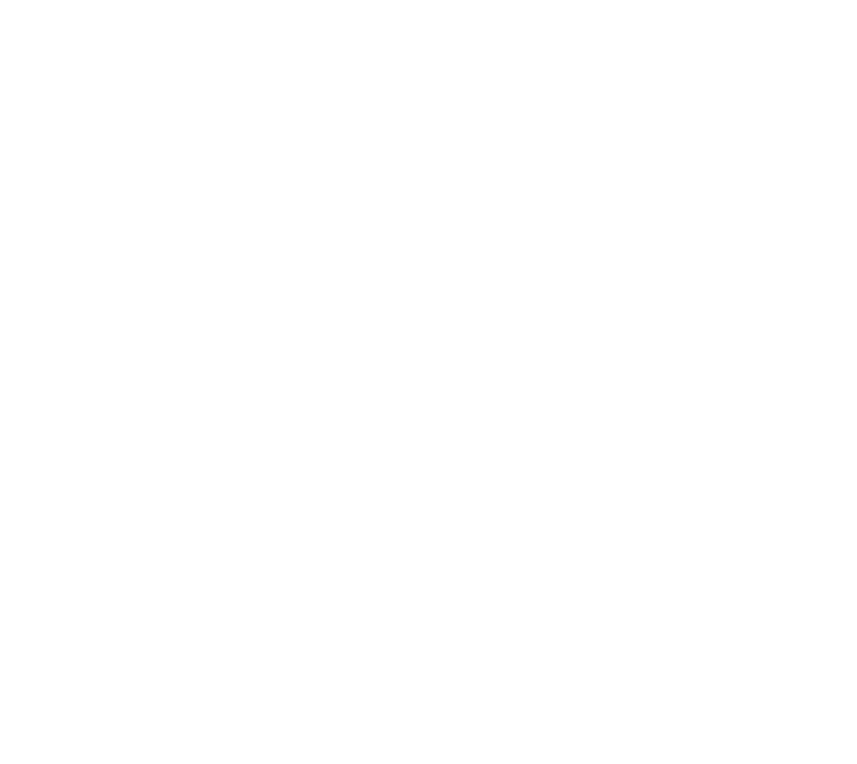
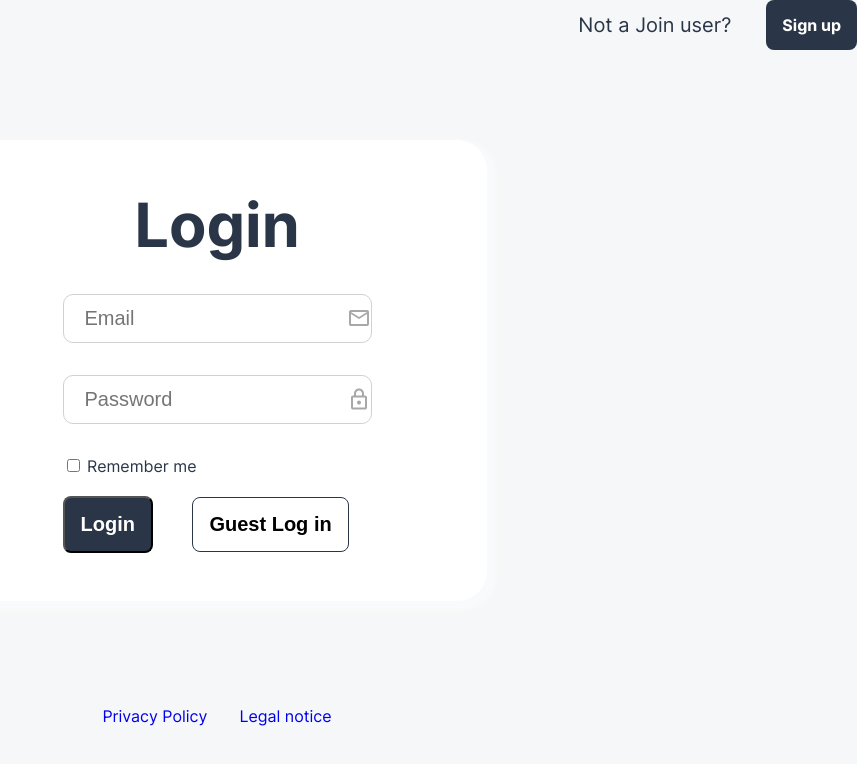
Before and after one commit to eitos1989/join-177, a plain HTML site: page index.html in a window 1280 px wide. Shown: the whole page, without its empty margins (423-1280 px from the left). Drawn offline with Linux system fonts and the light colour scheme.

Commit message:
login Page without Image

```diff
--- a/index.html
+++ b/index.html
@@ -9,6 +9,30 @@
     <title>Join</title>
 </head>
 <body>
+    <div class="headerLine">
+        <div class="text-middle mr-35">Not a Join user?</div>
+        <div class="btn-dark">Sign up</div>
+    </div>
+    <div class="mainWrapper">
+        <div class="loginContainer">
+            <div class="loginHeadline mb-32">Login</div>
+            <form action="/#; false;">
+                <div class="formCenter">
+                    <input type="email" placeholder="Email" required class="mb-32 mail">
+                    <input type="password" placeholder="Password" required class="mb-32 lock">
+                    <label class="checkContainer mb-20">
+                        <input type="checkbox"> Remember me
+                    </label>
+                </div>
+                <button type="submit" class="btn-dark text-middle mr-35">Login</button>
+                <button type="reset" class="btn-light text-middle">Guest Log in</button>
+            </form>
 
+        </div>
+    </div>
+    <div class="footer">
+        <a href="privacy_policy.html">Privacy Policy</a>
+        <a href="legal_notice.html">Legal notice</a>
+    </div>
 </body>
 </html>
--- a/styles/font.css
+++ b/styles/font.css
@@ -4,12 +4,12 @@
     font-family: 'Inter';
     font-style: normal;
     font-weight: 100;
-    src: url('../fonts/inter-v13-latin-100.eot'); /* IE9 Compat Modes */
-    src: url('../fonts/inter-v13-latin-100.eot?#iefix') format('embedded-opentype'), /* IE6-IE8 */
-         url('../fonts/inter-v13-latin-100.woff2') format('woff2'), /* Chrome 36+, Opera 23+, Firefox 39+, Safari 12+, iOS 10+ */
-         url('../fonts/inter-v13-latin-100.woff') format('woff'), /* Chrome 5+, Firefox 3.6+, IE 9+, Safari 5.1+, iOS 5+ */
-         url('../fonts/inter-v13-latin-100.ttf') format('truetype'), /* Chrome 4+, Firefox 3.5+, IE 9+, Safari 3.1+, iOS 4.2+, Android Browser 2.2+ */
-         url('../fonts/inter-v13-latin-100.svg#Inter') format('svg'); /* Legacy iOS */
+    src: url('../assets/fonts/inter-v13-latin-100.eot'); /* IE9 Compat Modes */
+    src: url('../assets/fonts/inter-v13-latin-100.eot?#iefix') format('embedded-opentype'), /* IE6-IE8 */
+         url('../assets/fonts/inter-v13-latin-100.woff2') format('woff2'), /* Chrome 36+, Opera 23+, Firefox 39+, Safari 12+, iOS 10+ */
+         url('../assets/fonts/inter-v13-latin-100.woff') format('woff'), /* Chrome 5+, Firefox 3.6+, IE 9+, Safari 5.1+, iOS 5+ */
+         url('../assets/fonts/inter-v13-latin-100.ttf') format('truetype'), /* Chrome 4+, Firefox 3.5+, IE 9+, Safari 3.1+, iOS 4.2+, Android Browser 2.2+ */
+         url('../assets/fonts/inter-v13-latin-100.svg#Inter') format('svg'); /* Legacy iOS */
   }
   /* inter-200 - latin */
   @font-face {
@@ -17,12 +17,12 @@
     font-family: 'Inter';
     font-style: normal;
     font-weight: 200;
-    src: url('../fonts/inter-v13-latin-200.eot'); /* IE9 Compat Modes */
-    src: url('../fonts/inter-v13-latin-200.eot?#iefix') format('embedded-opentype'), /* IE6-IE8 */
-         url('../fonts/inter-v13-latin-200.woff2') format('woff2'), /* Chrome 36+, Opera 23+, Firefox 39+, Safari 12+, iOS 10+ */
-         url('../fonts/inter-v13-latin-200.woff') format('woff'), /* Chrome 5+, Firefox 3.6+, IE 9+, Safari 5.1+, iOS 5+ */
-         url('../fonts/inter-v13-latin-200.ttf') format('truetype'), /* Chrome 4+, Firefox 3.5+, IE 9+, Safari 3.1+, iOS 4.2+, Android Browser 2.2+ */
-         url('../fonts/inter-v13-latin-200.svg#Inter') format('svg'); /* Legacy iOS */
+    src: url('../assets/fonts/inter-v13-latin-200.eot'); /* IE9 Compat Modes */
+    src: url('../assets/fonts/inter-v13-latin-200.eot?#iefix') format('embedded-opentype'), /* IE6-IE8 */
+         url('../assets/fonts/inter-v13-latin-200.woff2') format('woff2'), /* Chrome 36+, Opera 23+, Firefox 39+, Safari 12+, iOS 10+ */
+         url('../assets/fonts/inter-v13-latin-200.woff') format('woff'), /* Chrome 5+, Firefox 3.6+, IE 9+, Safari 5.1+, iOS 5+ */
+         url('../assets/fonts/inter-v13-latin-200.ttf') format('truetype'), /* Chrome 4+, Firefox 3.5+, IE 9+, Safari 3.1+, iOS 4.2+, Android Browser 2.2+ */
+         url('../assets/fonts/inter-v13-latin-200.svg#Inter') format('svg'); /* Legacy iOS */
   }
   /* inter-300 - latin */
   @font-face {
@@ -30,12 +30,12 @@
     font-family: 'Inter';
     font-style: normal;
     font-weight: 300;
-    src: url('../fonts/inter-v13-latin-300.eot'); /* IE9 Compat Modes */
-    src: url('../fonts/inter-v13-latin-300.eot?#iefix') format('embedded-opentype'), /* IE6-IE8 */
-         url('../fonts/inter-v13-latin-300.woff2') format('woff2'), /* Chrome 36+, Opera 23+, Firefox 39+, Safari 12+, iOS 10+ */
-         url('../fonts/inter-v13-latin-300.woff') format('woff'), /* Chrome 5+, Firefox 3.6+, IE 9+, Safari 5.1+, iOS 5+ */
-         url('../fonts/inter-v13-latin-300.ttf') format('truetype'), /* Chrome 4+, Firefox 3.5+, IE 9+, Safari 3.1+, iOS 4.2+, Android Browser 2.2+ */
-         url('../fonts/inter-v13-latin-300.svg#Inter') format('svg'); /* Legacy iOS */
+    src: url('../assets/fonts/inter-v13-latin-300.eot'); /* IE9 Compat Modes */
+    src: url('../assets/fonts/inter-v13-latin-300.eot?#iefix') format('embedded-opentype'), /* IE6-IE8 */
+         url('../assets/fonts/inter-v13-latin-300.woff2') format('woff2'), /* Chrome 36+, Opera 23+, Firefox 39+, Safari 12+, iOS 10+ */
+         url('../assets/fonts/inter-v13-latin-300.woff') format('woff'), /* Chrome 5+, Firefox 3.6+, IE 9+, Safari 5.1+, iOS 5+ */
+         url('../assets/fonts/inter-v13-latin-300.ttf') format('truetype'), /* Chrome 4+, Firefox 3.5+, IE 9+, Safari 3.1+, iOS 4.2+, Android Browser 2.2+ */
+         url('../assets/fonts/inter-v13-latin-300.svg#Inter') format('svg'); /* Legacy iOS */
   }
   /* inter-regular - latin */
   @font-face {
@@ -43,12 +43,12 @@
     font-family: 'Inter';
     font-style: normal;
     font-weight: 400;
-    src: url('../fonts/inter-v13-latin-regular.eot'); /* IE9 Compat Modes */
-    src: url('../fonts/inter-v13-latin-regular.eot?#iefix') format('embedded-opentype'), /* IE6-IE8 */
-         url('../fonts/inter-v13-latin-regular.woff2') format('woff2'), /* Chrome 36+, Opera 23+, Firefox 39+, Safari 12+, iOS 10+ */
-         url('../fonts/inter-v13-latin-regular.woff') format('woff'), /* Chrome 5+, Firefox 3.6+, IE 9+, Safari 5.1+, iOS 5+ */
-         url('../fonts/inter-v13-latin-regular.ttf') format('truetype'), /* Chrome 4+, Firefox 3.5+, IE 9+, Safari 3.1+, iOS 4.2+, Android Browser 2.2+ */
-         url('../fonts/inter-v13-latin-regular.svg#Inter') format('svg'); /* Legacy iOS */
+    src: url('../assets/fonts/inter-v13-latin-regular.eot'); /* IE9 Compat Modes */
+    src: url('../assets/fonts/inter-v13-latin-regular.eot?#iefix') format('embedded-opentype'), /* IE6-IE8 */
+         url('../assets/fonts/inter-v13-latin-regular.woff2') format('woff2'), /* Chrome 36+, Opera 23+, Firefox 39+, Safari 12+, iOS 10+ */
+         url('../assets/fonts/inter-v13-latin-regular.woff') format('woff'), /* Chrome 5+, Firefox 3.6+, IE 9+, Safari 5.1+, iOS 5+ */
+         url('../assets/fonts/inter-v13-latin-regular.ttf') format('truetype'), /* Chrome 4+, Firefox 3.5+, IE 9+, Safari 3.1+, iOS 4.2+, Android Browser 2.2+ */
+         url('../assets/fonts/inter-v13-latin-regular.svg#Inter') format('svg'); /* Legacy iOS */
   }
   /* inter-500 - latin */
   @font-face {
@@ -56,12 +56,12 @@
     font-family: 'Inter';
     font-style: normal;
     font-weight: 500;
-    src: url('../fonts/inter-v13-latin-500.eot'); /* IE9 Compat Modes */
-    src: url('../fonts/inter-v13-latin-500.eot?#iefix') format('embedded-opentype'), /* IE6-IE8 */
-         url('../fonts/inter-v13-latin-500.woff2') format('woff2'), /* Chrome 36+, Opera 23+, Firefox 39+, Safari 12+, iOS 10+ */
-         url('../fonts/inter-v13-latin-500.woff') format('woff'), /* Chrome 5+, Firefox 3.6+, IE 9+, Safari 5.1+, iOS 5+ */
-         url('../fonts/inter-v13-latin-500.ttf') format('truetype'), /* Chrome 4+, Firefox 3.5+, IE 9+, Safari 3.1+, iOS 4.2+, Android Browser 2.2+ */
-         url('../fonts/inter-v13-latin-500.svg#Inter') format('svg'); /* Legacy iOS */
+    src: url('../assets/fonts/inter-v13-latin-500.eot'); /* IE9 Compat Modes */
+    src: url('../assets/fonts/inter-v13-latin-500.eot?#iefix') format('embedded-opentype'), /* IE6-IE8 */
+         url('../assets/fonts/inter-v13-latin-500.woff2') format('woff2'), /* Chrome 36+, Opera 23+, Firefox 39+, Safari 12+, iOS 10+ */
+         url('../assets/fonts/inter-v13-latin-500.woff') format('woff'), /* Chrome 5+, Firefox 3.6+, IE 9+, Safari 5.1+, iOS 5+ */
+         url('../assets/fonts/inter-v13-latin-500.ttf') format('truetype'), /* Chrome 4+, Firefox 3.5+, IE 9+, Safari 3.1+, iOS 4.2+, Android Browser 2.2+ */
+         url('../assets/fonts/inter-v13-latin-500.svg#Inter') format('svg'); /* Legacy iOS */
   }
   /* inter-600 - latin */
   @font-face {
@@ -69,12 +69,12 @@
     font-family: 'Inter';
     font-style: normal;
     font-weight: 600;
-    src: url('../fonts/inter-v13-latin-600.eot'); /* IE9 Compat Modes */
-    src: url('../fonts/inter-v13-latin-600.eot?#iefix') format('embedded-opentype'), /* IE6-IE8 */
-         url('../fonts/inter-v13-latin-600.woff2') format('woff2'), /* Chrome 36+, Opera 23+, Firefox 39+, Safari 12+, iOS 10+ */
-         url('../fonts/inter-v13-latin-600.woff') format('woff'), /* Chrome 5+, Firefox 3.6+, IE 9+, Safari 5.1+, iOS 5+ */
-         url('../fonts/inter-v13-latin-600.ttf') format('truetype'), /* Chrome 4+, Firefox 3.5+, IE 9+, Safari 3.1+, iOS 4.2+, Android Browser 2.2+ */
-         url('../fonts/inter-v13-latin-600.svg#Inter') format('svg'); /* Legacy iOS */
+    src: url('../assets/fonts/inter-v13-latin-600.eot'); /* IE9 Compat Modes */
+    src: url('../assets/fonts/inter-v13-latin-600.eot?#iefix') format('embedded-opentype'), /* IE6-IE8 */
+         url('../assets/fonts/inter-v13-latin-600.woff2') format('woff2'), /* Chrome 36+, Opera 23+, Firefox 39+, Safari 12+, iOS 10+ */
+         url('../assets/fonts/inter-v13-latin-600.woff') format('woff'), /* Chrome 5+, Firefox 3.6+, IE 9+, Safari 5.1+, iOS 5+ */
+         url('../assets/fonts/inter-v13-latin-600.ttf') format('truetype'), /* Chrome 4+, Firefox 3.5+, IE 9+, Safari 3.1+, iOS 4.2+, Android Browser 2.2+ */
+         url('../assets/fonts/inter-v13-latin-600.svg#Inter') format('svg'); /* Legacy iOS */
   }
   /* inter-700 - latin */
   @font-face {
@@ -82,12 +82,12 @@
     font-family: 'Inter';
     font-style: normal;
     font-weight: 700;
-    src: url('../fonts/inter-v13-latin-700.eot'); /* IE9 Compat Modes */
-    src: url('../fonts/inter-v13-latin-700.eot?#iefix') format('embedded-opentype'), /* IE6-IE8 */
-         url('../fonts/inter-v13-latin-700.woff2') format('woff2'), /* Chrome 36+, Opera 23+, Firefox 39+, Safari 12+, iOS 10+ */
-         url('../fonts/inter-v13-latin-700.woff') format('woff'), /* Chrome 5+, Firefox 3.6+, IE 9+, Safari 5.1+, iOS 5+ */
-         url('../fonts/inter-v13-latin-700.ttf') format('truetype'), /* Chrome 4+, Firefox 3.5+, IE 9+, Safari 3.1+, iOS 4.2+, Android Browser 2.2+ */
-         url('../fonts/inter-v13-latin-700.svg#Inter') format('svg'); /* Legacy iOS */
+    src: url('../assets/fonts/inter-v13-latin-700.eot'); /* IE9 Compat Modes */
+    src: url('../assets/fonts/inter-v13-latin-700.eot?#iefix') format('embedded-opentype'), /* IE6-IE8 */
+         url('../assets/fonts/inter-v13-latin-700.woff2') format('woff2'), /* Chrome 36+, Opera 23+, Firefox 39+, Safari 12+, iOS 10+ */
+         url('../assets/fonts/inter-v13-latin-700.woff') format('woff'), /* Chrome 5+, Firefox 3.6+, IE 9+, Safari 5.1+, iOS 5+ */
+         url('../assets/fonts/inter-v13-latin-700.ttf') format('truetype'), /* Chrome 4+, Firefox 3.5+, IE 9+, Safari 3.1+, iOS 4.2+, Android Browser 2.2+ */
+         url('../assets/fonts/inter-v13-latin-700.svg#Inter') format('svg'); /* Legacy iOS */
   }
   /* inter-800 - latin */
   @font-face {
@@ -95,12 +95,12 @@
     font-family: 'Inter';
     font-style: normal;
     font-weight: 800;
-    src: url('../fonts/inter-v13-latin-800.eot'); /* IE9 Compat Modes */
-    src: url('../fonts/inter-v13-latin-800.eot?#iefix') format('embedded-opentype'), /* IE6-IE8 */
-         url('../fonts/inter-v13-latin-800.woff2') format('woff2'), /* Chrome 36+, Opera 23+, Firefox 39+, Safari 12+, iOS 10+ */
-         url('../fonts/inter-v13-latin-800.woff') format('woff'), /* Chrome 5+, Firefox 3.6+, IE 9+, Safari 5.1+, iOS 5+ */
-         url('../fonts/inter-v13-latin-800.ttf') format('truetype'), /* Chrome 4+, Firefox 3.5+, IE 9+, Safari 3.1+, iOS 4.2+, Android Browser 2.2+ */
-         url('../fonts/inter-v13-latin-800.svg#Inter') format('svg'); /* Legacy iOS */
+    src: url('../assets/fonts/inter-v13-latin-800.eot'); /* IE9 Compat Modes */
+    src: url('../assets/fonts/inter-v13-latin-800.eot?#iefix') format('embedded-opentype'), /* IE6-IE8 */
+         url('../assets/fonts/inter-v13-latin-800.woff2') format('woff2'), /* Chrome 36+, Opera 23+, Firefox 39+, Safari 12+, iOS 10+ */
+         url('../assets/fonts/inter-v13-latin-800.woff') format('woff'), /* Chrome 5+, Firefox 3.6+, IE 9+, Safari 5.1+, iOS 5+ */
+         url('../assets/fonts/inter-v13-latin-800.ttf') format('truetype'), /* Chrome 4+, Firefox 3.5+, IE 9+, Safari 3.1+, iOS 4.2+, Android Browser 2.2+ */
+         url('../assets/fonts/inter-v13-latin-800.svg#Inter') format('svg'); /* Legacy iOS */
   }
   /* inter-900 - latin */
   @font-face {
@@ -108,10 +108,10 @@
     font-family: 'Inter';
     font-style: normal;
     font-weight: 900;
-    src: url('../fonts/inter-v13-latin-900.eot'); /* IE9 Compat Modes */
-    src: url('../fonts/inter-v13-latin-900.eot?#iefix') format('embedded-opentype'), /* IE6-IE8 */
-         url('../fonts/inter-v13-latin-900.woff2') format('woff2'), /* Chrome 36+, Opera 23+, Firefox 39+, Safari 12+, iOS 10+ */
-         url('../fonts/inter-v13-latin-900.woff') format('woff'), /* Chrome 5+, Firefox 3.6+, IE 9+, Safari 5.1+, iOS 5+ */
-         url('../fonts/inter-v13-latin-900.ttf') format('truetype'), /* Chrome 4+, Firefox 3.5+, IE 9+, Safari 3.1+, iOS 4.2+, Android Browser 2.2+ */
-         url('../fonts/inter-v13-latin-900.svg#Inter') format('svg'); /* Legacy iOS */
+    src: url('../assets/fonts/inter-v13-latin-900.eot'); /* IE9 Compat Modes */
+    src: url('../assets/fonts/inter-v13-latin-900.eot?#iefix') format('embedded-opentype'), /* IE6-IE8 */
+         url('../assets/fonts/inter-v13-latin-900.woff2') format('woff2'), /* Chrome 36+, Opera 23+, Firefox 39+, Safari 12+, iOS 10+ */
+         url('../assets/fonts/inter-v13-latin-900.woff') format('woff'), /* Chrome 5+, Firefox 3.6+, IE 9+, Safari 5.1+, iOS 5+ */
+         url('../assets/fonts/inter-v13-latin-900.ttf') format('truetype'), /* Chrome 4+, Firefox 3.5+, IE 9+, Safari 3.1+, iOS 4.2+, Android Browser 2.2+ */
+         url('../assets/fonts/inter-v13-latin-900.svg#Inter') format('svg'); /* Legacy iOS */
   }
--- a/styles/style.css
+++ b/styles/style.css
@@ -14,22 +14,39 @@
     --color-main: #2a3647;
     --color-background: #F6F7F8;
     --font-width-bold: 700;
-  }
+}
 
 
-.body{
+body{
     background-color: var(--color-background);
     color: var(--color-main);
     font-size: var(--font-size-body);
+    margin: 0px;
+    padding: 0px;
+    font-family: 'Inter', sans-serif;
+}
+
+.headerLine {
+    display: flex;
+    justify-content: flex-end;
+    text-align: center;
+    align-items: center;
+}
+
+.formCenter {
+    display: flex;
+    flex-direction: column;
 }
 
 .loginContainer {
-    width: 650px;
-    height: 500px;
     border-radius: 30px;
-    padding: 48px, 115px, 48px, 115px;
+    padding: 48px 115px 48px 115px;
     background-color: #fff;
-    box-shadow: 1px 1px 1px 1px rgba(255, 255, 255, .4);;
+    box-shadow: 5px 5px 5px 5px rgba(255, 255, 255, .4);
+    display: flex;
+    flex-direction: column;
+    justify-content: center;
+    align-items: center;
 }
 
 .loginHeadline {
@@ -39,16 +56,30 @@
 }
 
 .text-big {
-    size: var(--font-size-t6);
+    font-size: var(--font-size-t1);
+}
+
+.text-middle {
+    font-size: var(--font-size-t6);
+}
+
+.mb-32 {
+    margin-bottom: 32px;
+}
+
+.mb-20 {
+    margin-bottom: 20px;
+}
+
+.mr-35 {
+    margin-right: 35px;
 }
 
 .btn-dark{
     color: #fff;
     background-color: #2A3647;
     font-weight: 700;
-    size: 16px;
-    padding: 15px, 16px, 15px, 16px;
-    height: 50px;
+    padding: 15px 16px 15px 16px;
     border-radius: 8px;
     text-align: center;
 }
@@ -58,8 +89,48 @@
     background-color: #fff;
     font-weight: 700;
     size: 16px;
-    padding: 15px, 16px, 15px, 16px;
-    height: 50px;
+    padding: 15px 16px 15px 16px;
     border-radius: 8px;
     text-align: center;
 }
+
+.loginContainer input {
+    border: 1px solid var(--color-style);
+    color: var(--color-style);
+    border-radius: 10px;
+    padding: 12px 21px 12px 21px;
+    font-size: var(--font-size-t6);
+}
+
+.mail {
+    background-image: url('../img/mail.svg');
+    background-position: right center;
+    background-repeat: no-repeat;
+}
+
+.lock{
+    background-image: url('../img/lock.svg');
+    background-position: right center;
+    background-repeat: no-repeat;
+}
+
+.mainWrapper {
+    display: flex;
+    justify-content: center;
+    align-items: center;
+    height: 80vh;
+}
+
+.footer{
+    color: var(--color-icon);
+    display: flex;
+    align-items: center;
+    justify-content: center;
+}
+
+.footer a {
+    padding: 8px;
+    margin: 8px;
+    text-decoration: none;
+    cursor: pointer;
+}
```
Also changed, not shown: img/person.svg (added).
